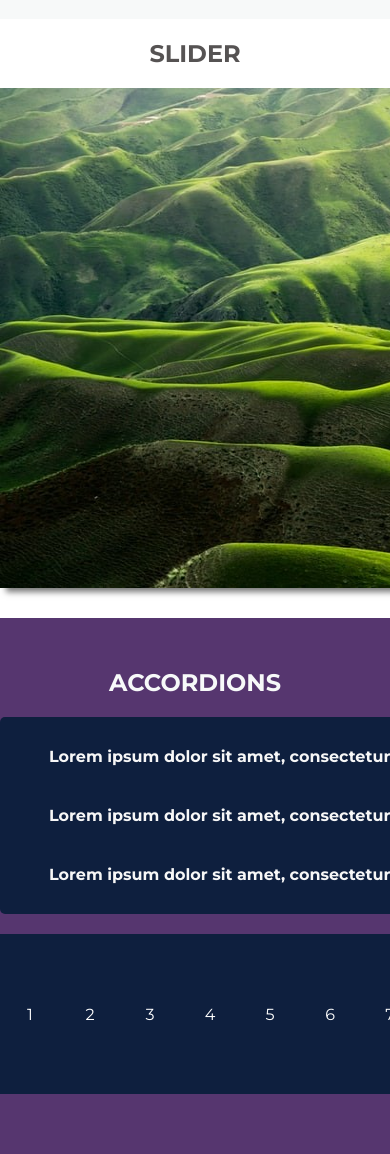
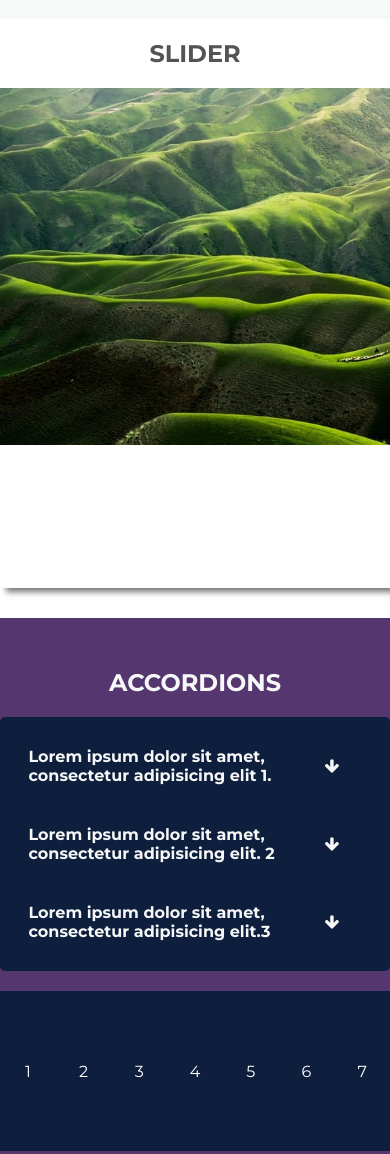
Before and after one commit to anyariazantceva/modern-websites-elems, a plain HTML site: page index.html in a window 390 px wide. Shown: the part 325-1479 px from the top of the page. Drawn offline with Linux system fonts and the light colour scheme.

Commit message:
Fixed accordions on mobile version

```diff
--- a/css/style.css
+++ b/css/style.css
@@ -171,12 +171,10 @@ body {
     width: 1000rem;
     display: flex;
     transition: left 1s; }
-  .slider__item {
-    width: 80rem;
-    height: 50rem; }
   .slider__image {
     width: 100%;
-    height: 100%; }
+    max-width: 60rem;
+    height: auto; }
   .slider__btn {
     position: absolute;
     top: 50%;
@@ -222,7 +220,8 @@ body {
     color: #F7F9F9; }
 
 .hor-accordion {
-  width: 80rem;
+  width: 100%;
+  max-width: 80rem;
   margin: 0 auto;
   background-color: #0e1f3e;
   padding: 1rem;
@@ -250,7 +249,8 @@ body {
 .content__visible {
   display: flex;
   justify-content: space-between;
-  margin-top: 1rem; }
+  margin-top: 1rem;
+  flex-wrap: wrap; }
 
 .active {
   background-color: #283854; }
@@ -271,7 +271,11 @@ body {
 
 .accordion-css {
   display: flex;
-  margin: 2rem auto; }
+  margin: 2rem auto;
+  justify-content: center;
+  width: 100%;
+  overflow: hidden;
+  max-width: 80rem; }
 
 .accordio__item {
   display: flex;
@@ -306,6 +310,10 @@ body {
 
 .accordio__item:hover .accordio__left {
   width: 35rem; }
+
+@media screen and (max-width: 442px) {
+  .acc-item__card {
+    width: 100%; } }
 
 /*
 #00A676 - green
--- a/sass/components/_accordion.scss
+++ b/sass/components/_accordion.scss
@@ -13,7 +13,8 @@
 }
 
 .hor-accordion {
-  width: 80rem;
+  width: 100%;
+  max-width: 80rem;
   margin: 0 auto;
   background-color: $color-dark-blue;
   padding: 1rem;
@@ -47,6 +48,7 @@
   display: flex;
   justify-content: space-between;
   margin-top: 1rem;
+  flex-wrap: wrap;
 
 }
 
@@ -72,6 +74,10 @@
 .accordion-css {
   display: flex;
   margin: 2rem auto;
+  justify-content: center;
+  width: 100%;
+  overflow: hidden;
+  max-width: 80rem;
 }
 
 .accordio__item {
@@ -115,3 +121,10 @@
 .accordio__item:hover .accordio__left {
   width: 35rem;
 }
+
+
+@media screen and (max-width: 442px) {
+  .acc-item__card {
+    width: 100%;
+  }
+}
--- a/sass/components/_carousel.scss
+++ b/sass/components/_carousel.scss
@@ -22,10 +22,12 @@
     transition: left 1s;
   }
   &__item {
-    @include setSize(80rem, 50rem);
+    //@include setSize(80rem, 50rem);
   }
   &__image {
-    @include setSize(100%, 100%);
+    width: 100%;
+    max-width: 60rem;
+    height: auto;
   }
   &__btn {
     position: absolute;
@@ -50,3 +52,9 @@
 .slider_prev {
   left: 2rem;
 }
+
+@media screen and (max-width: 992px) {
+  body {
+
+  }
+}
--- a/sass/main.scss
+++ b/sass/main.scss
@@ -1,7 +1,6 @@
 @import '_variables.scss';
 @import '_mixins.scss';
 @import '_common.scss';
-@import '_mobile.scss';
 @import './components/_navMenu.scss';
 @import './components/_pageFirst.scss';
 @import './components/_carousel.scss';
```
Also changed, not shown: sass/_mobile.scss (deleted), sass/components/_navMenu.scss (line endings or trailing spaces).
